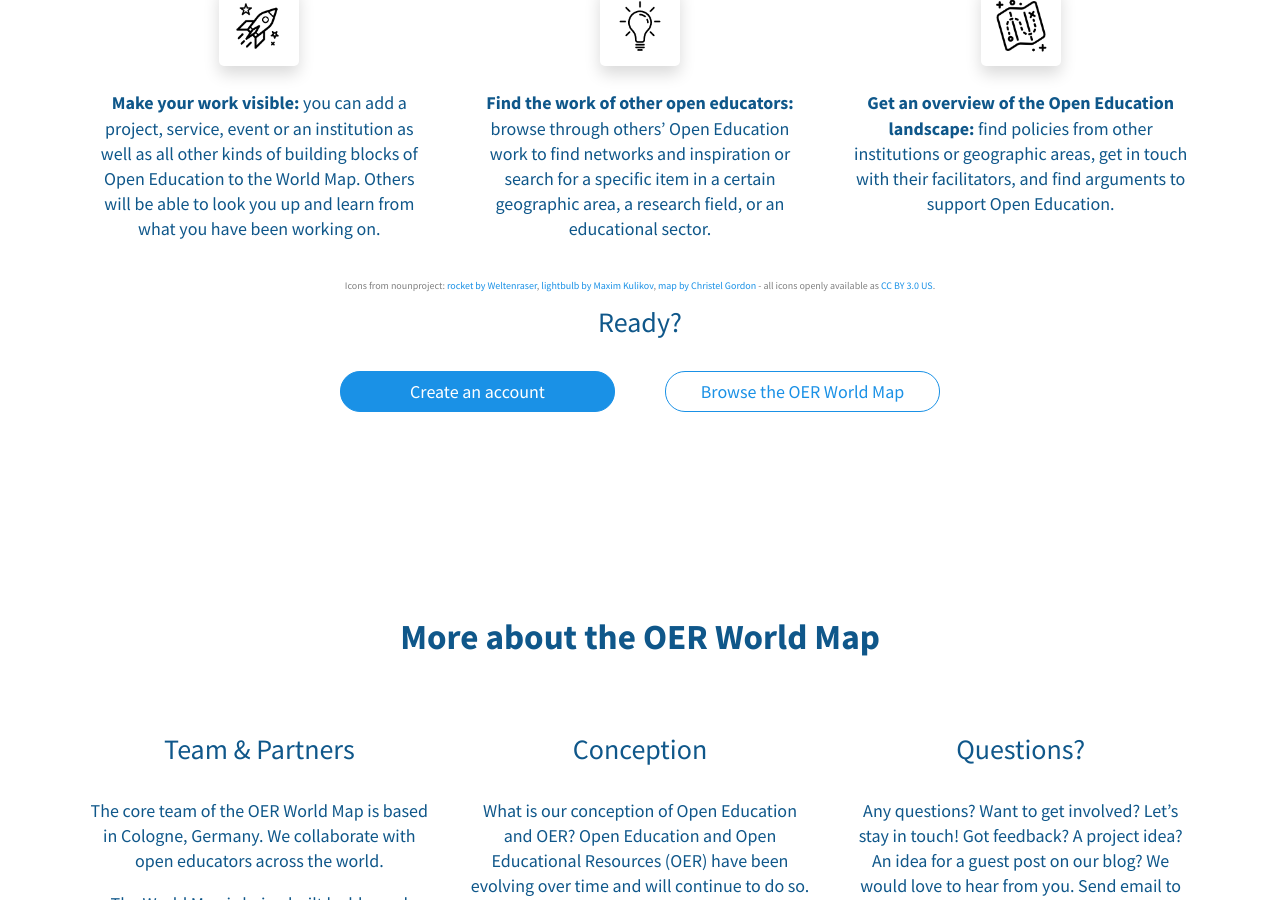
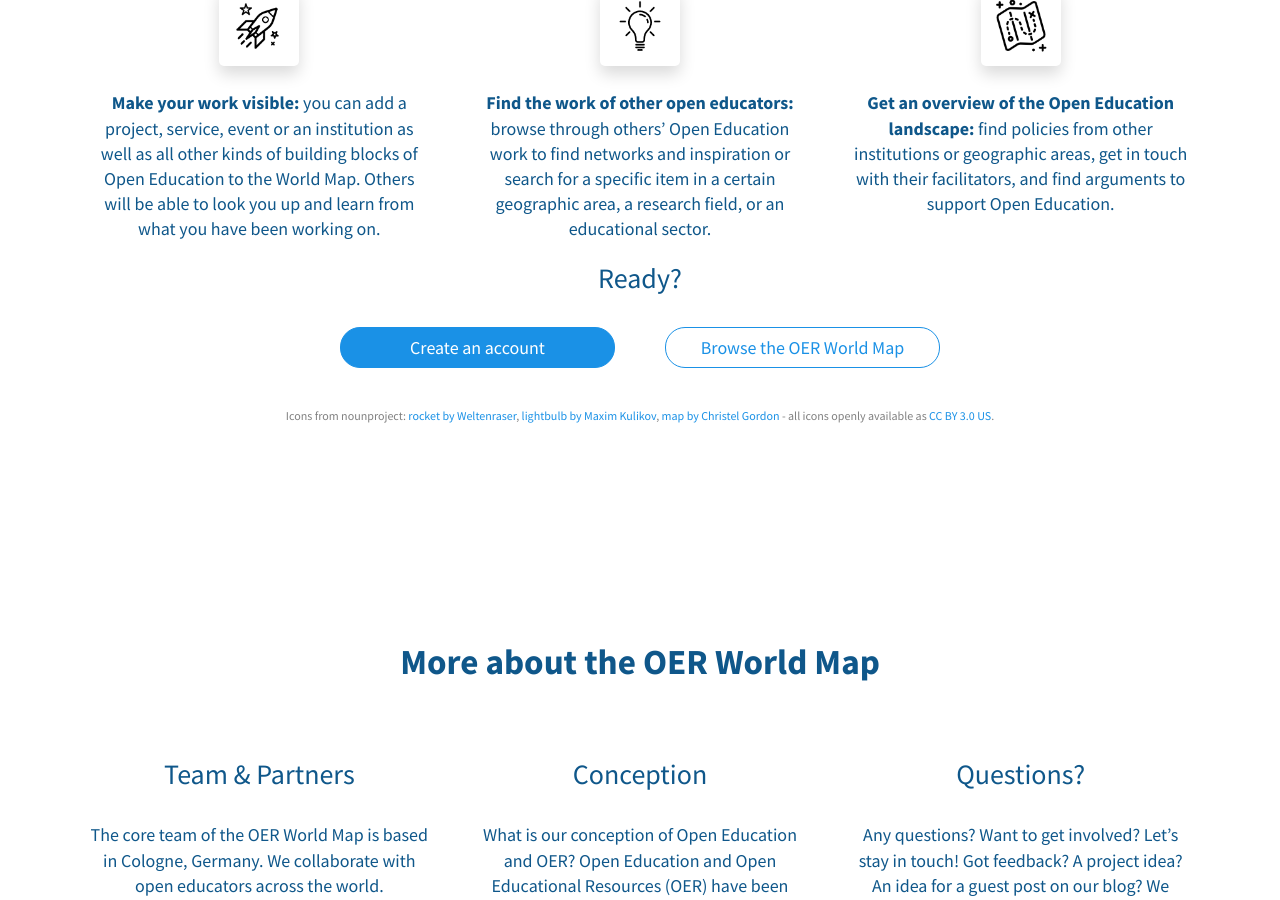
Before and after one commit to hbz/oerworldmap-ui, a Jekyll site: the page built from docs/index.html, in a window 1280 px wide and 900 px high, scrolled down 5832 px. Built offline with Jekyll 4.4.1, drawn with Linux system fonts in a browser that asks for light colours; nearby versions of some CDN libraries; comment, search, counter and statistics services are not loaded; a style sheet for code colours, icons or effects is not loaded.

Commit message:
Update index.html

```diff
--- a/docs/index.html
+++ b/docs/index.html
@@ -1203,11 +1203,6 @@
       </div>
     </div>
 
-    <div class="center" style="margin-top:20px;">
-      <p style="font-size:10px;color:grey;">Icons from nounproject: <a href="https://thenounproject.com/search/?q=rocket&i=1710282">rocket by Weltenraser</a>, <a href="https://thenounproject.com/search/?q=lightbulb&i=1262980">lightbulb by Maxim Kulikov</a>, <a href="https://thenounproject.com/search/?q=map&i=2324659">map by Christel Gordon</a>  - all icons openly available as <a href="https://creativecommons.org/licenses/by/3.0/us/legalcode" target="_blank">CC BY 3.0 US</a>.
-    </div>
-
-
     <div class="center">
       <h3 style="text-align:center;">Ready?</h3>
 
@@ -1217,6 +1212,9 @@
       </div>
     </div>
 
+    <div class="center" style="margin-top:40px;">
+      <p style="font-size:12px;color:grey;">Icons from nounproject: <a href="https://thenounproject.com/search/?q=rocket&i=1710282">rocket by Weltenraser</a>, <a href="https://thenounproject.com/search/?q=lightbulb&i=1262980">lightbulb by Maxim Kulikov</a>, <a href="https://thenounproject.com/search/?q=map&i=2324659">map by Christel Gordon</a>  - all icons openly available as <a href="https://creativecommons.org/licenses/by/3.0/us/legalcode" target="_blank">CC BY 3.0 US</a>.
+    </div>
 
   </div>
 </section>
```
